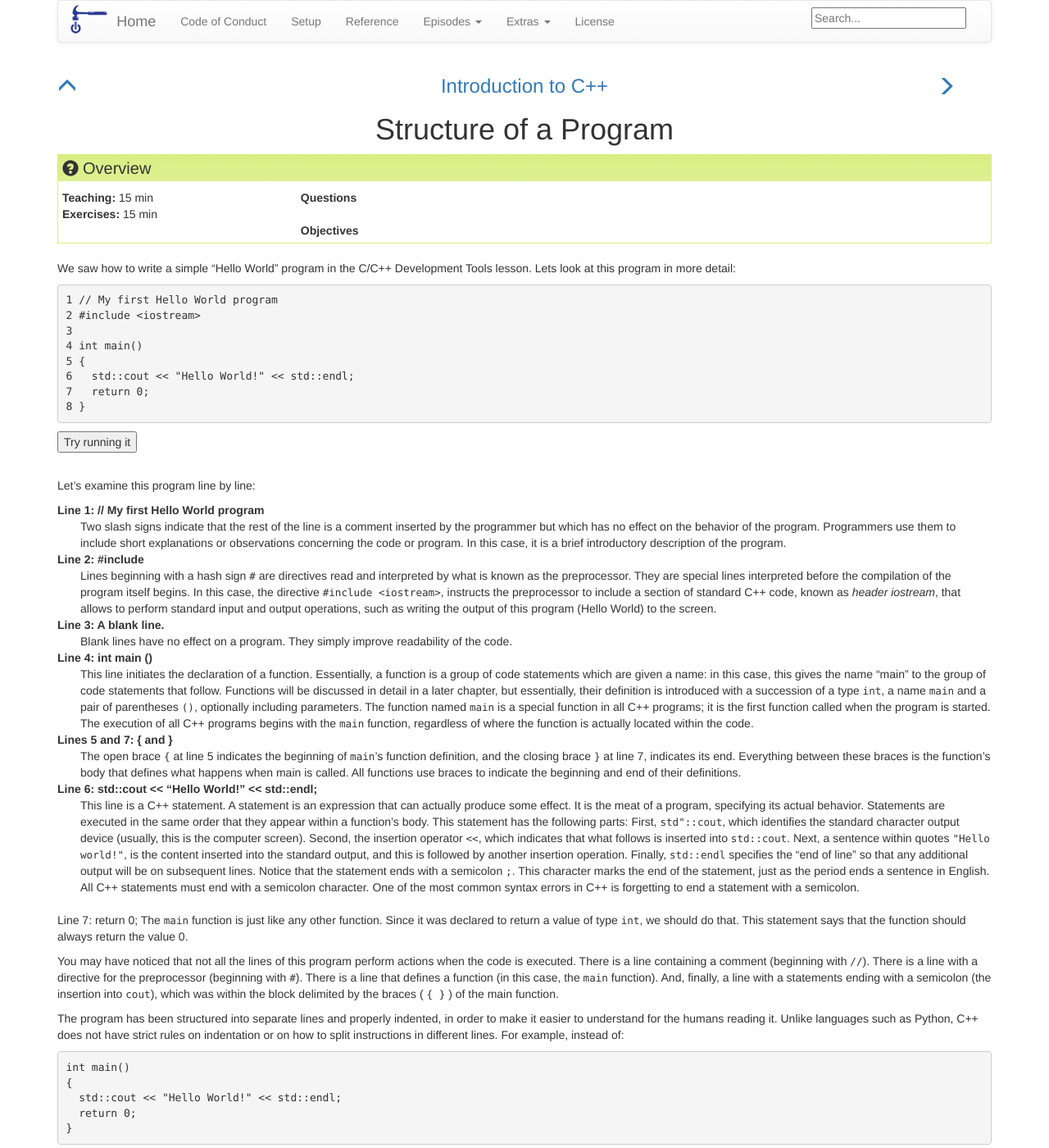
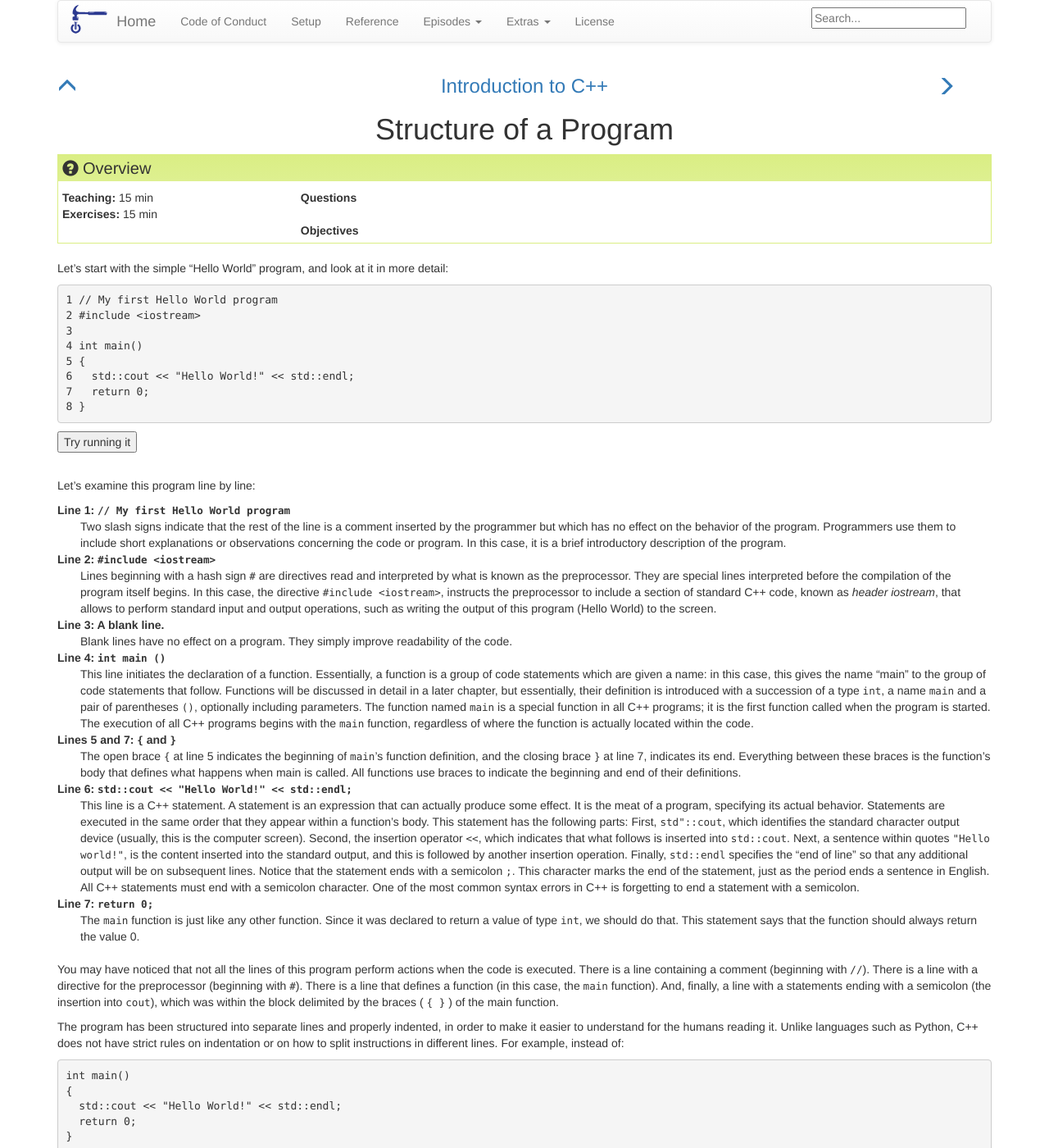
Before and after one commit to ornl-ssd/cpp-novice, a Jekyll site: the page built from _episodes/01-structure.md, in a window 1280 px wide and 1400 px high. Shown: the whole window at 82% size. Built offline with Jekyll 4.4.1, drawn with Linux system fonts in a browser that asks for light colours.

Commit message:
Fix formatting
Signed-off-by: Greg Watson <g.watson@computer.org>

```diff
--- a/_episodes/01-structure.md
+++ b/_episodes/01-structure.md
@@ -7,7 +7,7 @@ objectives:
 keypoints:
 ---
 
-We saw how to write a simple "Hello World" program in the C/C++ Development Tools lesson. Lets look at this program in more detail:
+Let's start with the simple "Hello World" program, and look at it in more detail:
 
 ~~~
 1 // My first Hello World program
@@ -40,12 +40,12 @@ int main()
 
 Let's examine this program line by line:
 
-Line 1: // My first Hello World program
+Line 1: `// My first Hello World program`
 : Two slash signs indicate that the rest of the line is a comment inserted by the programmer but which has no effect on the behavior of the
 program. Programmers use them to include short explanations or observations concerning the code or program. In this case, it is a brief
 introductory description of the program.
 
-Line 2: #include <iostream>
+Line 2: `#include <iostream>`
 : Lines beginning with a hash sign `#` are directives read and interpreted by what is known as the preprocessor. They are special lines
 interpreted before the compilation of the program itself begins. In this case, the directive `#include <iostream>`, instructs the preprocessor
 to include a section of standard C++ code, known as *header iostream*, that allows to perform standard input and output operations, such as
@@ -54,7 +54,7 @@ writing the output of this program (Hello World) to the screen.
 Line 3: A blank line.
 : Blank lines have no effect on a program. They simply improve readability of the code.
 
-Line 4: int main ()
+Line 4: `int main ()`
 : This line initiates the declaration of a function. Essentially, a function is a group of code statements which are given a name: in this case,
 this gives the name "main" to the group of code statements that follow. Functions will be discussed in detail in a later chapter, but
 essentially, their definition is introduced with a succession of a type `int`, a name `main` and a pair of parentheses `()`, optionally
@@ -62,12 +62,12 @@ including parameters.
 The function named `main` is a special function in all C++ programs; it is the first function called when the program is started. The execution
 of all C++ programs begins with the `main` function, regardless of where the function is actually located within the code.
 
-Lines 5 and 7: { and }
+Lines 5 and 7: `{` and `}`
 : The open brace `{` at line 5 indicates the beginning of `main`'s function definition, and the closing brace `}` at line 7, indicates its end.
 Everything between these braces is the function's body that defines what happens when main is called. All functions use braces to indicate
 the beginning and end of their definitions.
 
-Line 6: std::cout &lt;&lt; "Hello World!" &lt;&lt; std::endl;
+Line 6: `std::cout << "Hello World!" << std::endl;`
 : This line is a C++ statement. A statement is an expression that can actually produce some effect. It is the meat of a program, specifying its
 actual behavior. Statements are executed in the same order that they appear within a function's body.
 This statement has the following parts: First, `std"::cout`, which identifies the standard character output device (usually, this is the computer screen).
@@ -78,8 +78,8 @@ subsequent lines. Notice that the statement ends with a semicolon `;`. This char
 English. All C++ statements must end with a semicolon character. One of the most common syntax errors in C++ is forgetting to end a
 statement with a semicolon.
 
-Line 7: return 0;
-The `main` function is just like any other function. Since it was declared to return a value of type `int`, we should do that. This statement
+Line 7: `return 0;`
+: The `main` function is just like any other function. Since it was declared to return a value of type `int`, we should do that. This statement
 says that the function should always return the value 0.
 
 You may have noticed that not all the lines of this program perform actions when the code is executed. There is a line containing a comment
```
